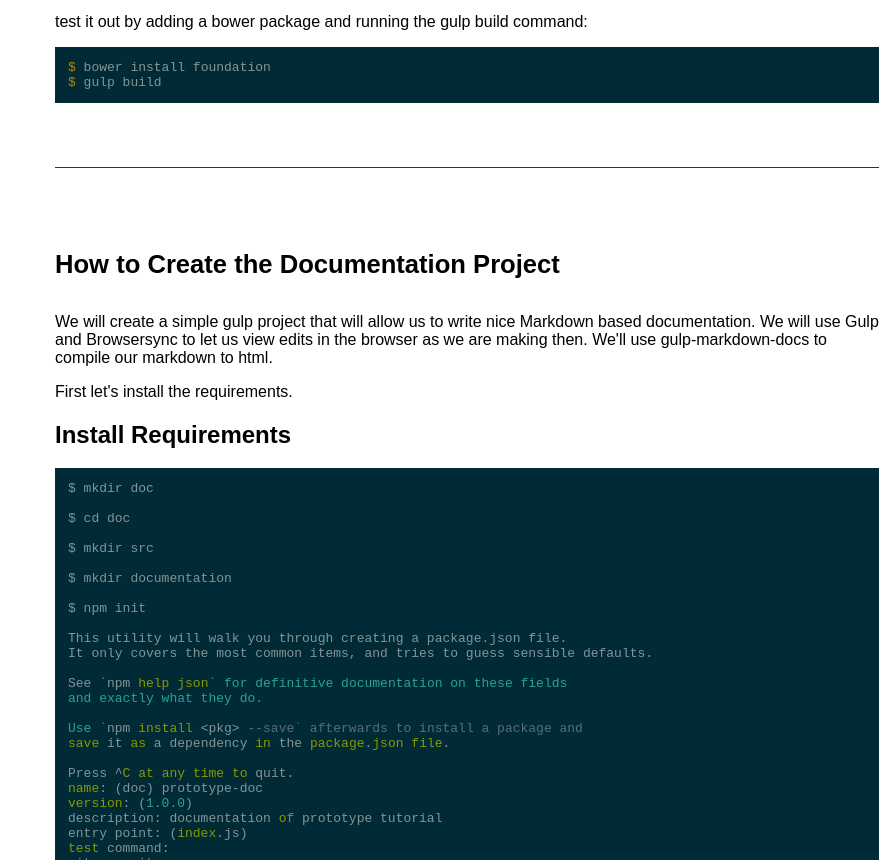
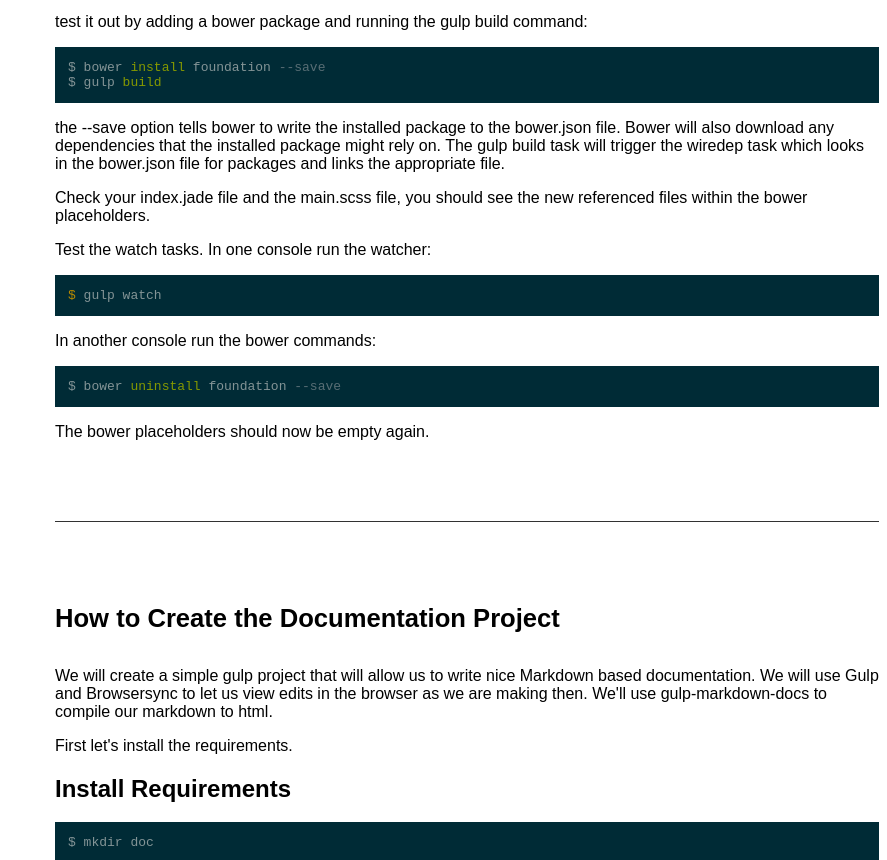
Before and after one commit to alexgustafson/prototype, a website: page doc/documentation/index.html in a window 1280 px wide. Shown: the part 6883-7743 px from the top of the page, without its empty margins (393-1280 px from the left). Drawn offline with Linux system fonts and the light colour scheme.

Commit message:
wiredep and bower implemented and documented

```diff
--- a/doc/documentation/index.html
+++ b/doc/documentation/index.html
@@ -486,9 +486,20 @@
     }
 );
 </code></pre><p>test it out by adding a bower package and running the gulp build command:</p>
-<pre><code><span class="hljs-variable">$ </span>bower install foundation
-<span class="hljs-variable">$ </span>gulp build
-</code></pre></article><article class="doc-article"><a class="doc-nav-anchor" name="doc_howto"></a><h1 id="how-to-create-the-documentation-project">How to Create the Documentation Project</h1>
+<pre><code>$ bower <span class="hljs-operator"><span class="hljs-keyword">install</span> foundation <span class="hljs-comment">--save</span>
+$ gulp <span class="hljs-keyword">build</span></span>
+</code></pre><p>the --save option tells bower to write the installed package to the bower.json
+file. Bower will also download any dependencies that the installed package might
+rely on. The gulp build task will trigger the wiredep task which looks in the bower.json
+file for packages and links the appropriate file.</p>
+<p>Check your index.jade file and the main.scss file, you should see the
+new referenced files within the bower placeholders.</p>
+<p>Test the watch tasks. In one console run the watcher:</p>
+<pre><code><span class="hljs-variable">$ </span>gulp watch
+</code></pre><p>In another console run the bower commands:</p>
+<pre><code>$ bower <span class="hljs-operator"><span class="hljs-keyword">uninstall</span> foundation <span class="hljs-comment">--save</span></span>
+</code></pre><p>The bower placeholders should now be empty again. </p>
+</article><article class="doc-article"><a class="doc-nav-anchor" name="doc_howto"></a><h1 id="how-to-create-the-documentation-project">How to Create the Documentation Project</h1>
 <p>We will create a simple gulp project that will allow us to write nice Markdown based documentation.
 We will use Gulp and Browsersync to let us view edits in the browser as we are making then.
 We&apos;ll use gulp-markdown-docs to compile our markdown to html.</p>
```
Also changed, not shown: doc/src/option_wiredep.md (+19 -1 lines).
